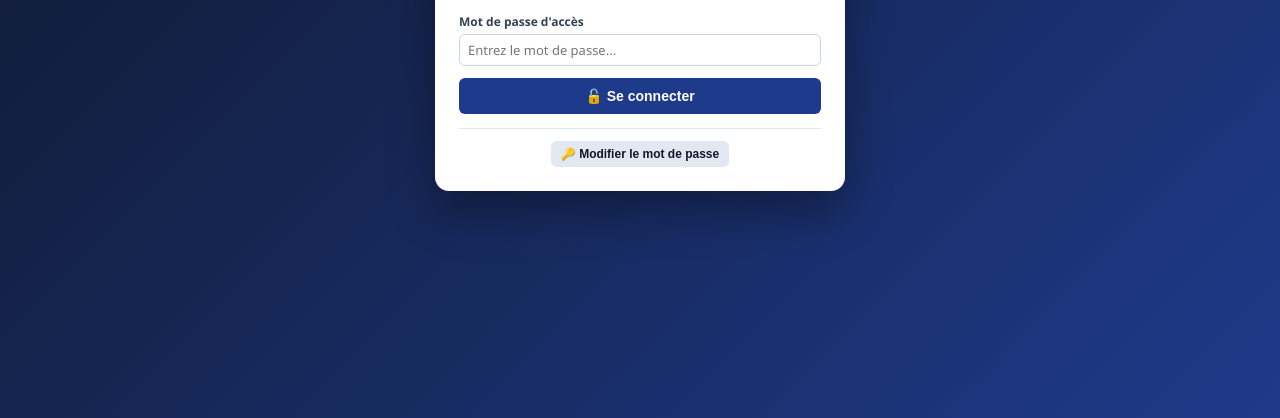
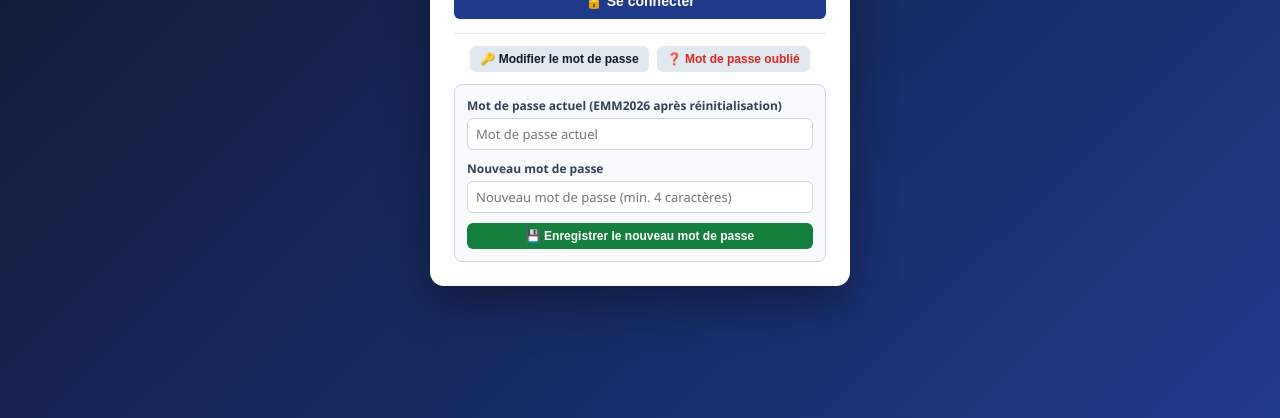
Before and after one commit to dempimovingabi/frequence-emm-statistiques-, a plain HTML site: page index.html in a window 1280 px wide. Shown: the part 382-800 px from the top of the page. Drawn offline with Linux system fonts and the light colour scheme.

Commit message:
Update index.html

```diff
--- a/index.html
+++ b/index.html
@@ -12,7 +12,7 @@
 </head>
 <body>
   <div id="loginScreen" style="position:fixed;inset:0;background:linear-gradient(135deg,#0f172a 0%,#1e3a8a 100%);z-index:999;display:flex;align-items:center;justify-content:center;padding:16px;">
-    <div style="background:#ffffff;color:#0f172a;width:100%;max-width:410px;border-radius:14px;padding:24px;box-shadow:0 20px 45px rgba(0,0,0,0.35);">
+    <div style="background:#ffffff;color:#0f172a;width:100%;max-width:420px;border-radius:14px;padding:24px;box-shadow:0 20px 45px rgba(0,0,0,0.35);">
       <div style="text-align:center;margin-bottom:16px;">
         <img src="./assets/images/logos/logo-emm.png" alt="Logo EMM" style="width:68px;height:68px;object-fit:contain;margin-bottom:8px;" onerror="this.style.display='none'" />
         <h2 style="margin:0;font-size:19px;color:#1e3a8a;">EMM RD CONGO</h2>
@@ -21,21 +21,22 @@
 
       <form id="loginForm" style="display:flex;flex-direction:column;gap:12px;">
         <div class="form-group">
-          <label for="loginPasswordInput">Mot de passe d'accès</label>
+          <label for="loginPasswordInput">Mot de passe d'accès (par défaut : EMM2026)</label>
           <input type="password" id="loginPasswordInput" placeholder="Entrez le mot de passe..." required autocomplete="current-password" />
         </div>
         <div id="loginErrorMsg" style="display:none;color:#dc2626;background:#fef2f2;border:1px solid #fecaca;border-radius:6px;padding:8px;font-size:12.5px;font-weight:600;"></div>
         <button type="submit" class="btn btn-primary" style="justify-content:center;padding:10px;font-size:14px;">🔓 Se connecter</button>
       </form>
 
-      <div style="margin-top:14px;padding-top:12px;border-top:1px solid #e2e8f0;text-align:center;">
+      <div style="margin-top:14px;padding-top:12px;border-top:1px solid #e2e8f0;display:flex;flex-wrap:wrap;gap:8px;justify-content:center;">
         <button type="button" id="btnToggleChangePwd" class="btn btn-light" style="font-size:12px;">🔑 Modifier le mot de passe</button>
+        <button type="button" id="btnForgotPwd" class="btn btn-light" style="font-size:12px;color:#dc2626;">❓ Mot de passe oublié</button>
       </div>
 
-      <form id="changePwdForm" style="display:none;flex-direction:column;gap:10px;margin-top:12px;padding:12px;background:#f8fafc;border:1px solid #cbd5e1;border-radius:8px;">
+      <form id="changePwdForm" style="display:flex;flex-direction:column;gap:10px;margin-top:12px;padding:12px;background:#f8fafc;border:1px solid #cbd5e1;border-radius:8px;">
         <div class="form-group">
-          <label for="oldPwdInput">Ancien mot de passe</label>
-          <input type="password" id="oldPwdInput" placeholder="Ancien mot de passe" />
+          <label for="oldPwdInput">Mot de passe actuel (EMM2026 après réinitialisation)</label>
+          <input type="password" id="oldPwdInput" placeholder="Mot de passe actuel" />
         </div>
         <div class="form-group">
           <label for="newPwdInput">Nouveau mot de passe</label>
```
